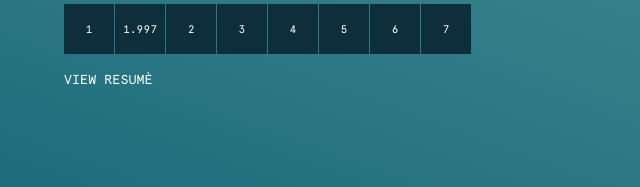
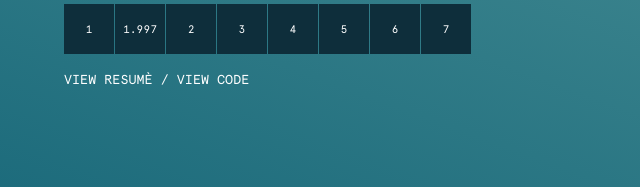
Before and after one commit to setetres/v8, a plain HTML site: page index.html in a window 1280 px wide and 1748 px high. Shown: the part 1448-1635 px from the top of the page, 0-640 px from the left. Drawn offline with Linux system fonts and the light colour scheme.

Commit message:
View code

```diff
--- a/index.html
+++ b/index.html
@@ -262,7 +262,7 @@
                                                     </ul>
                                                 </nav>
                                                 <p>
-                                                    <a href="http://setetres.st/resume" rel="external">View Resumè</a>
+                                                    <a href="http://setetres.st/resume" rel="external">View Resumè</a> / <a href="http://github.com/setetres/v8" rel="external">View code</a>
                                                 </p>
                                             </div>
                                         </li>
```
